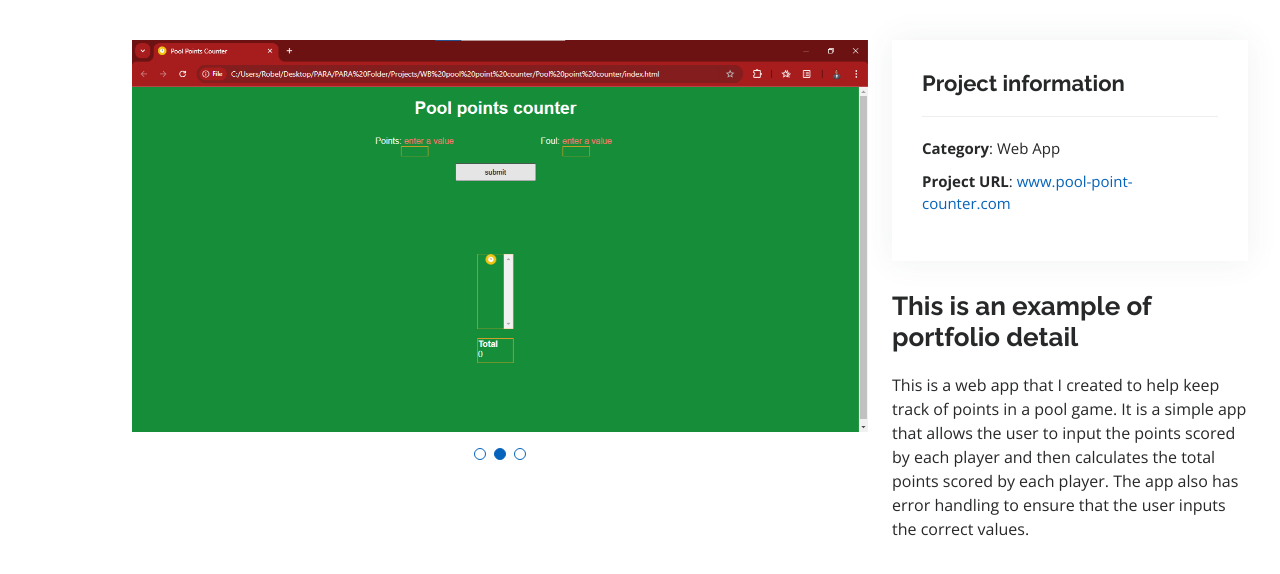
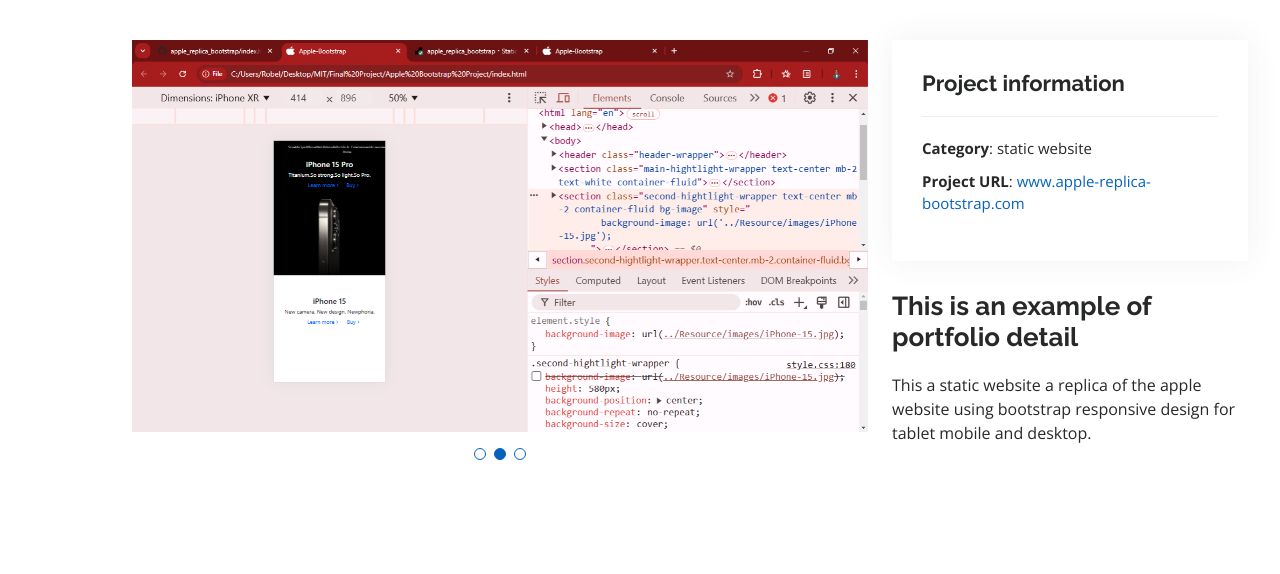
Before and after one commit to robelgeremew/portfolio, a plain HTML site: page portfolio-details-apple-bootstrap.html in a window 1280 px wide. Drawn offline with nearby package versions, Linux system fonts and the light colour scheme.

Commit message:
add apple website information

```diff
--- a/portfolio-details-apple-bootstrap.html
+++ b/portfolio-details-apple-bootstrap.html
@@ -58,21 +58,21 @@
                 <div class="swiper-wrapper align-items-center">
                   <div class="swiper-slide">
                     <img
-                      src="assets/img/portfolio/pool-points-counter/error_ball_already_scored.png"
+                      src="assets/img/portfolio/apple-bootstrap/responsive-iPad.png"
                       alt=""
                     />
                   </div>
 
                   <div class="swiper-slide">
                     <img
-                      src="assets/img/portfolio/pool-points-counter/error_enter_a_value.png"
+                      src="assets/img/portfolio/apple-bootstrap/responsive.png"
                       alt=""
                     />
                   </div>
 
                   <div class="swiper-slide">
                     <img
-                      src="assets/img/portfolio/pool-points-counter/error_negative_not_in_range.png"
+                      src="assets/img/portfolio/apple-bootstrap/home-page.png"
                       alt=""
                     />
                   </div>
@@ -85,18 +85,14 @@
               <div class="portfolio-info">
                 <h3>Project information</h3>
                 <ul>
-                  <li><strong>Category</strong>: Web App</li>
-                  <li><strong>Project URL</strong>: <a href="https://pool-point-counter.onrender.com" target="_blank">www.pool-point-counter.com</a></li>
+                  <li><strong>Category</strong>: static website</li>
+                  <li><strong>Project URL</strong>: <a href="https://apple-replica-bootstrap.onrender.com/" target="_blank">www.apple-replica-bootstrap.com</a></li>
                 </ul>
               </div>
               <div class="portfolio-description">
                 <h2>This is an example of portfolio detail</h2>
                 <p>
-                  This is a web app that I created to help keep track of points
-                  in a pool game. It is a simple app that allows the user to
-                  input the points scored by each player and then calculates the
-                  total points scored by each player. The app also has error
-                  handling to ensure that the user inputs the correct values.
+                 This a static website a replica of the apple website using bootstrap responsive design for tablet mobile and desktop.
                 </p>
               </div>
             </div>
```
Also changed, not shown: index.html (+1 -1 lines).
